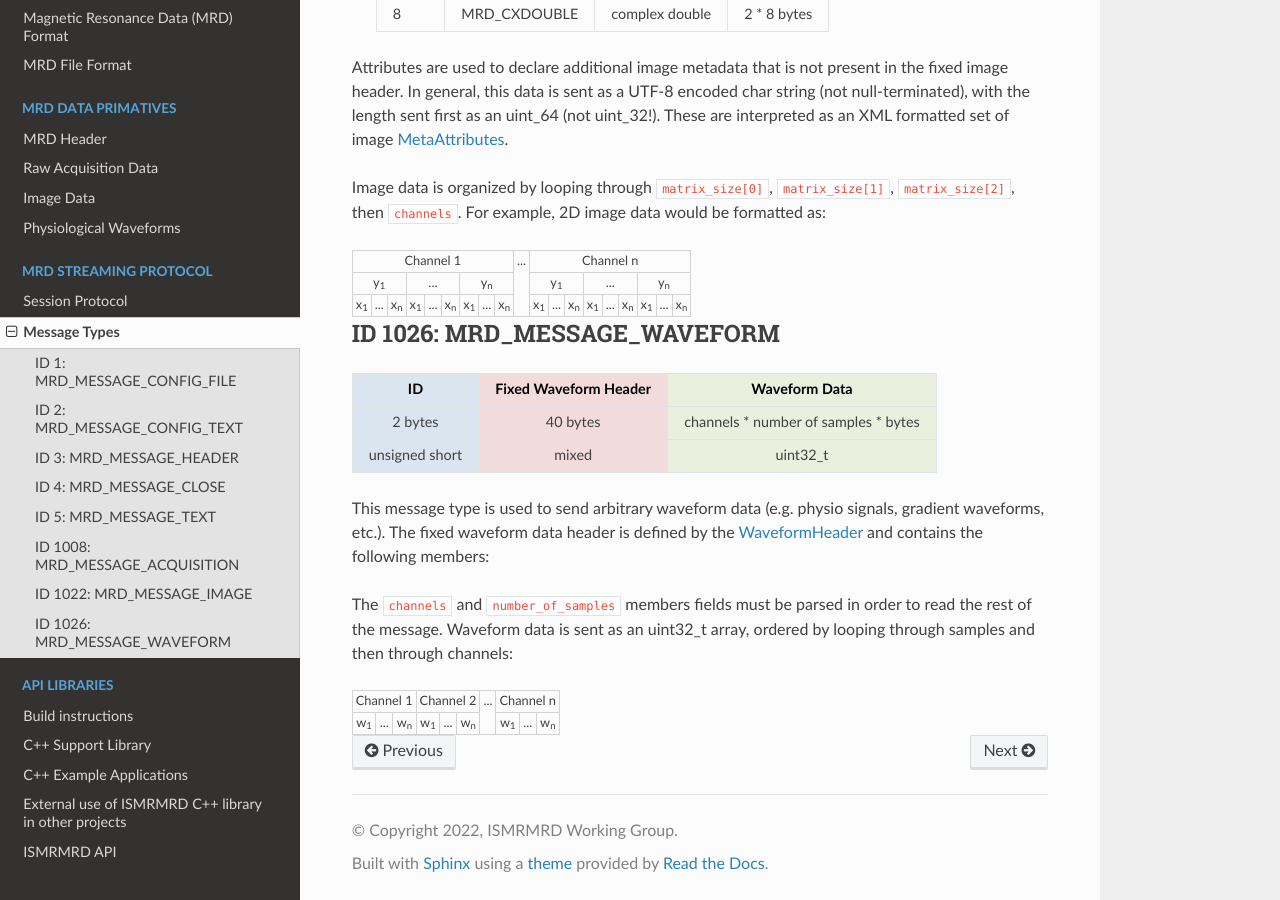
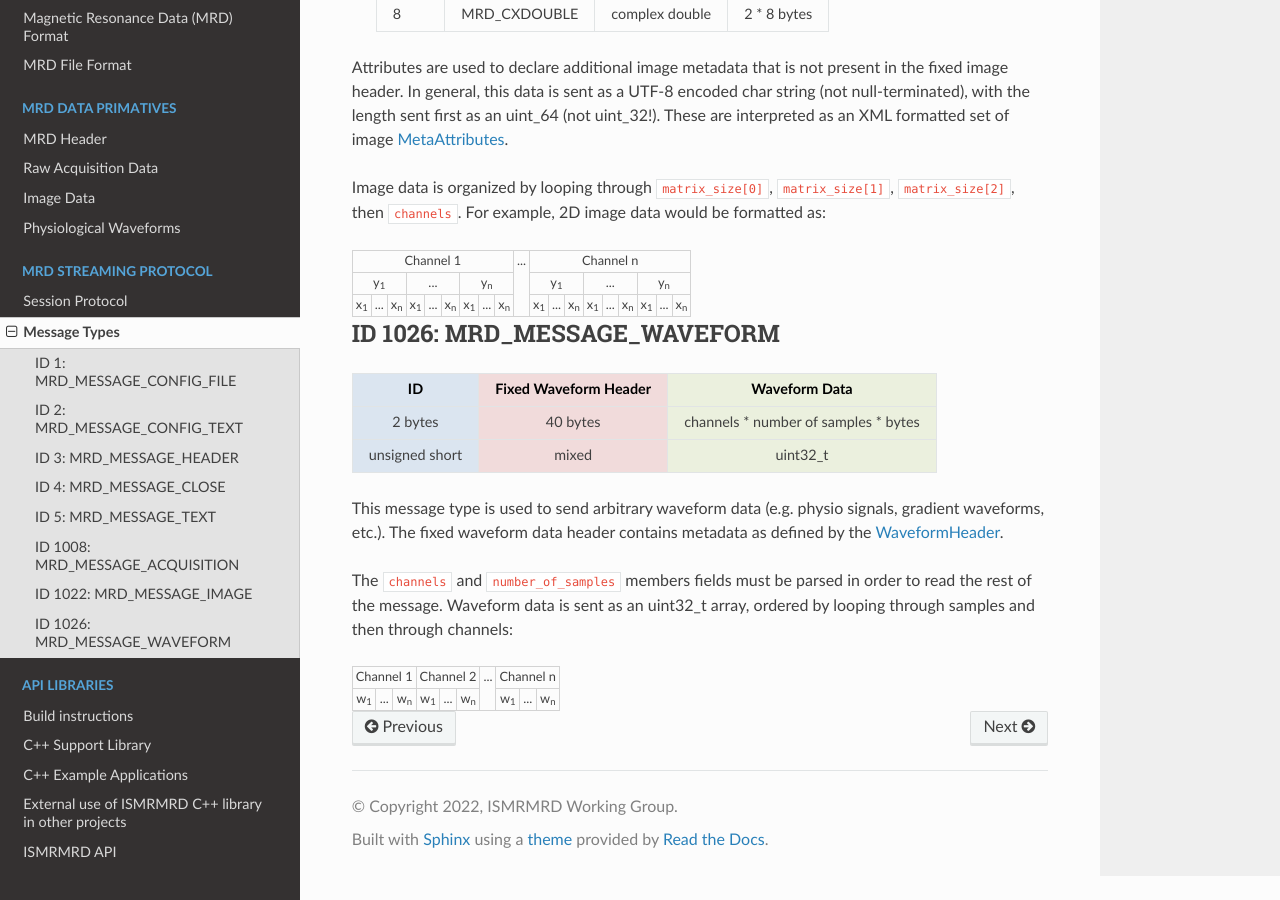
Before and after one commit to ismrmrd/ismrmrd, a Sphinx documentation site: the page built from doc/mrd_messages.md, in a window 1280 px wide and 900 px high, scrolled down 3303 px. Built offline with Sphinx 7.4.7 and the Read the Docs theme 2.0.0, drawn with Linux system fonts in a browser that asks for light colours; the version number could not be read and is left out.

Commit message:
Grammar fix

```diff
--- a/doc/mrd_messages.md
+++ b/doc/mrd_messages.md
@@ -296,7 +296,7 @@ Image data is organized by looping through ``matrix_size[0]``, ``matrix_size[1]`
 | unsigned short | mixed                 | uint32_t                             |
 </div>
 
-This message type is used to send arbitrary waveform data (e.g. physio signals, gradient waveforms, etc.). The fixed waveform data header is defined by the [WaveformHeader](WaveformHeader) and contains the following members:
+This message type is used to send arbitrary waveform data (e.g. physio signals, gradient waveforms, etc.). The fixed waveform data header contains metadata as defined by the [WaveformHeader](WaveformHeader).
 
 The ``channels`` and ``number_of_samples`` members fields must be parsed in order to read the rest of the message. Waveform data is sent as an uint32_t array, ordered by looping through samples and then through channels:
 
```
